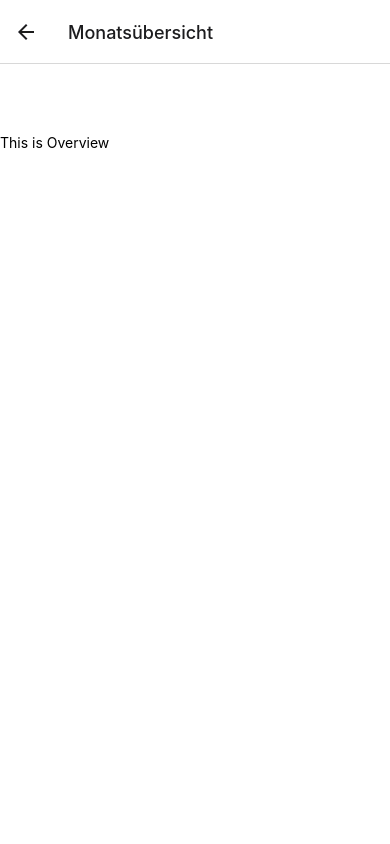
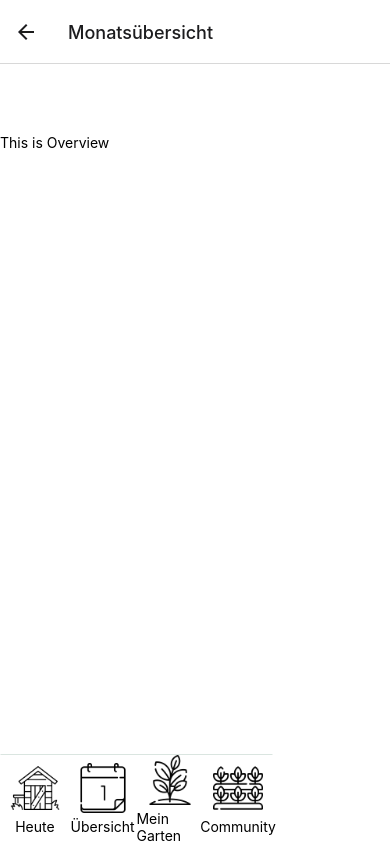
Before and after one commit to cathacz/plantastic, a React Native app in the folder client/: screen /Overview in a window 390 px wide. Built offline with nearby package versions, Linux system fonts and the light colour scheme.

Commit message:
nav in overview

```diff
--- a/client/app/screens/1_MainScreens/2_Overview.js
+++ b/client/app/screens/1_MainScreens/2_Overview.js
@@ -21,6 +21,9 @@ import Today from "./1_Today";
 import MyGarden from "./3_MyGarden";
 import Community from "./4_Community";
 
+// piece components >>
+import NavMainTop from "../../components/2_NavComponents/NavMainTop";
+import NavMainBottom from "../../components/2_NavComponents/NavMainBottom";
 import SearchMenu from "../3_SearchMenuScreens/SearchMenu";
 
 import StyleMain from "../../styles/StyleMain";
@@ -29,7 +32,7 @@ import Calendar from "../../components/OverviewCalendar";
 // import NumberToMonth from "../components/NumberToMonth";
 // import { StatusBar } from "expo-status-bar";
 
-const Overview = () => {
+const Overview = ({ navigation }) => {
   return (
     <SafeAreaView
       style={[StyleMain.container, styles.platformContainer]}
@@ -48,7 +51,7 @@ const Overview = () => {
         <Text>This is Overview</Text>
       </View>
       {/* --------------------------- Navigation Main Bottom */}
-
+      <NavMainBottom navigation={navigation} />
       <StatusBar style="auto" />
     </SafeAreaView>
   );
```
